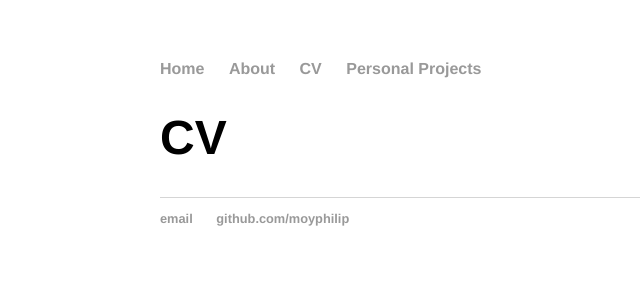
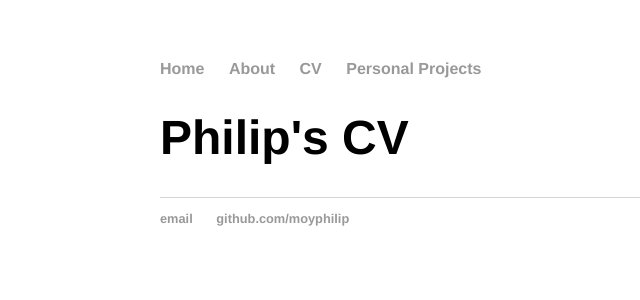
Before and after one commit to moyphilip/moyphilip.github.io, a Jekyll site: the page built from cv/index.html, in a window 1280 px wide. Shown: the top 300 px of the page, without its empty margins (32-672 px from the left). Built offline with Jekyll 4.4.1, drawn with Linux system fonts in a browser that asks for light colours.

Commit message:
Update index.html

```diff
--- a/cv/index.html
+++ b/cv/index.html
@@ -1,11 +1,5 @@
 ---
 layout: default
-title: CV
+title: Philip's CV
 ---
 	<h1>{{ page.title }}</h1>
-	<ul class="cvs">
-
-	  {% for cv in site.cvs %}
-	    <li><span>{{ cv.date | date_to_string }}</span> » <a href="{{ cv.url }}" title="{{ cv.title }}">{{ cv.title }}</a></li>
-	  {% endfor %}
-	</ul>
```
